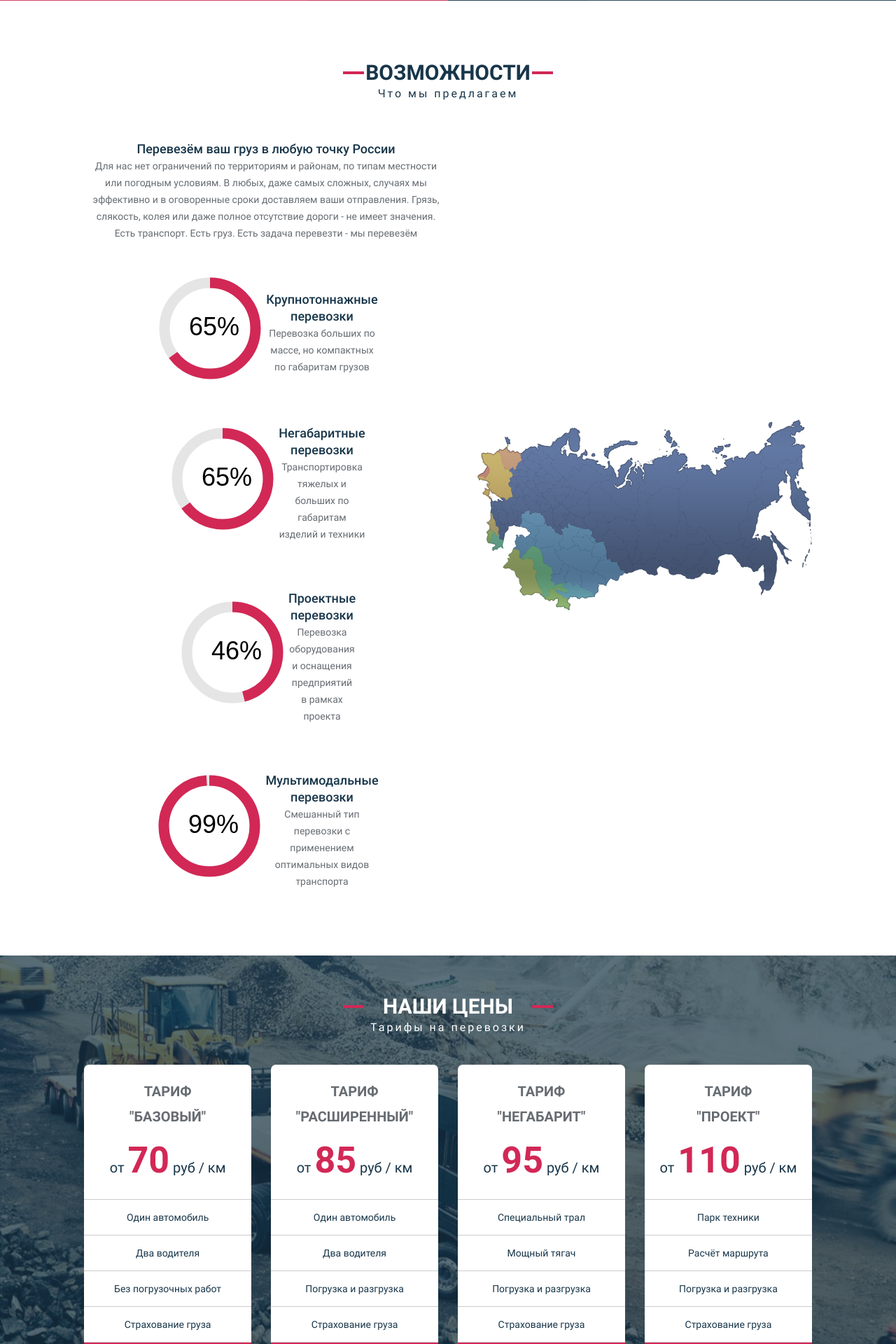
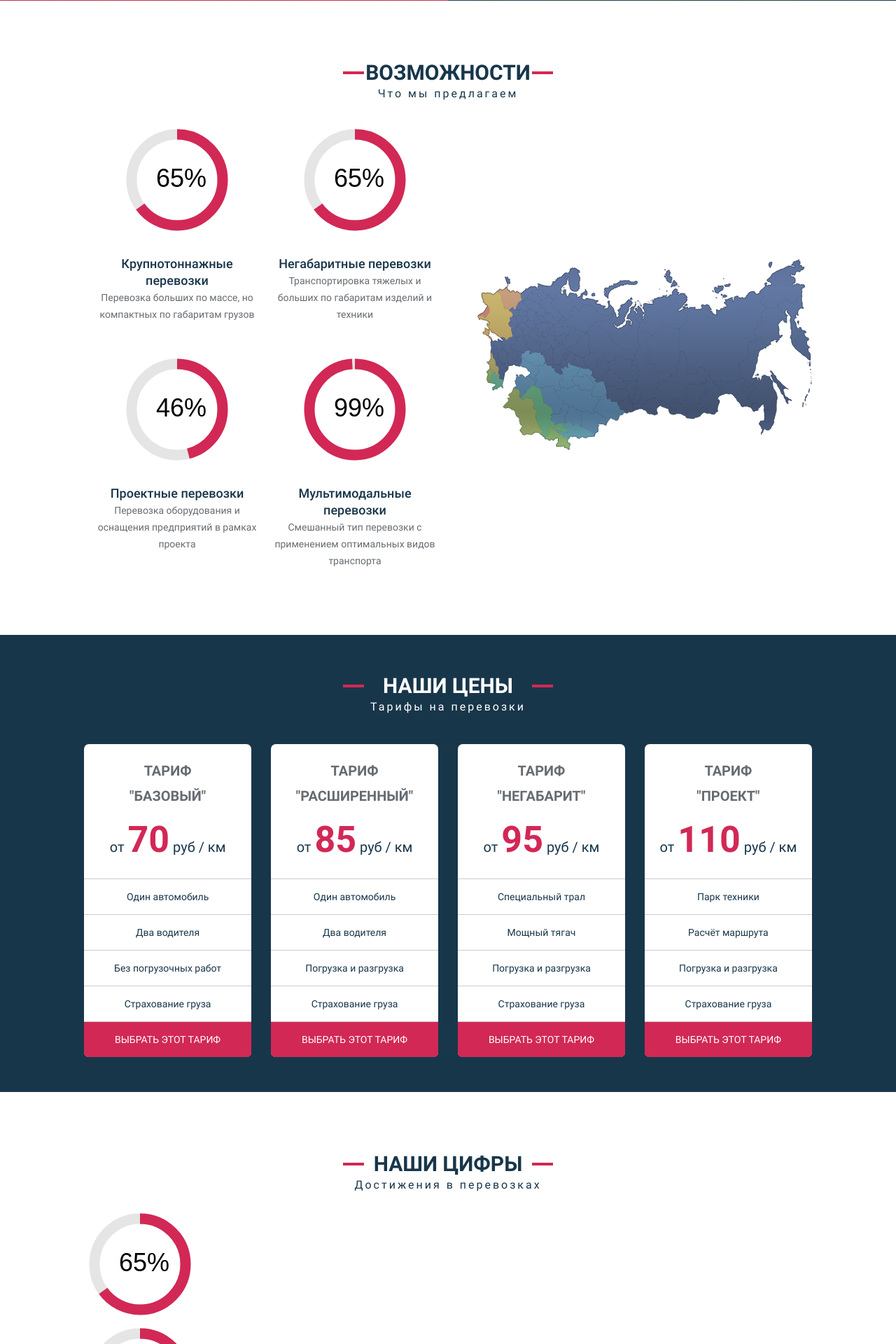
Before and after one commit to kritua/Transera, a PHP site: page / in a window 1280 px wide. Shown: the part 2600-4520 px from the top of the page at 70% size. Run offline with PHP 8.4, Linux system fonts and the light colour scheme; style sheets or scripts are compiled from the project's sources; grey boxes are pictures that could not be loaded.

Commit message:
Keep going

```diff
--- a/index.html
+++ b/index.html
@@ -411,21 +411,6 @@
 			</div>
 		</div>
 	</section>
-	<!-- <section class="features-slide">
-		<div class="features-slide__item">
-			<h3 class="features-slide__h3">Настоящие<br> <span>мастера</span><br> негабаритных<br> перевозок</h3>
-			<a href="#" class="standart-button standart-button--features">Оставить заявку</a>
-		</div>
-		<div class="features-slide__item features-slide__item--double-width">
-			<h3 class="features-slide__h3 features-slide__h3--custom">Уникальные<br> <span>Решения</span><br> для перевозок
-			</h3>
-			<h4 class="features-slide__h4">Индивидуальный подход к каждому клиенту</h4>
-			<p class="features-slide__text">Здесь какой-то текст, много текста на самом
-				деле, но откуда мне взять много текста. Здесь какой-то текст, много текста на самом деле, но откуда мне
-				взять много текста. Здесь какой-то текст, много текста на самом деле, но откуда мне взять много текста.
-				Здесь какой-то текст, много текста на самом деле, но откуда мне взять много текста.</p>
-		</div>
-	</section> -->
 	<section class="facts">
 		<div class="main-container">
 			<div class="section-headers">
@@ -434,13 +419,6 @@
 			</div>
 			<div class="facts__items-wrapper">
 				<div class="facts__text-block">
-					<div class="facts__item facts__item--full">
-						<h4 class="facts__item-header">Перевезём ваш груз в любую точку России</h4>
-						<p class="facts__item-text">Для нас нет ограничений по территориям и районам, по типам местности или
-							погодным условиям. В любых, даже самых сложных, случаях мы эффективно и в оговоренные сроки доставляем
-							ваши отправления. Грязь, слякость, колея или даже полное отсутствие дороги - не имеет значения. Есть
-							транспорт. Есть груз. Есть задача перевезти - мы перевезём</p>
-					</div>
 					<div class="facts__item">
 						<div class="circle">65%</div>
 						<div class="facts__text-wrapper">
@@ -525,6 +503,31 @@
 					<li class="price__list-item">Страхование груза</li>
 					<li class="price__list-item">Выбрать этот тариф</li>
 				</ul>
+			</div>
+		</div>
+	</section>
+	<section class="numbers">
+		<div class="main-container">
+			<div class="section-headers">
+				<h2 class="section-headers__h2">Наши цифры</h2>
+				<h4 class="section-headers__h4">Достижения в перевозках</h4>
+			</div>
+			<div class="numbers__item-wrapper">
+				<div class="numbers__item">
+					<div class="circle">65%</div>
+				</div>
+				<div class="numbers__item">
+					<div class="circle">65%</div>
+				</div>
+				<div class="numbers__item">
+					<div class="circle">65%</div>
+				</div>
+				<div class="numbers__item">
+					<div class="circle">65%</div>
+				</div>
+				<div class="numbers__item">
+					<div class="circle">65%</div>
+				</div>
 			</div>
 		</div>
 	</section>
--- a/sass/blocks/facts.scss
+++ b/sass/blocks/facts.scss
@@ -45,12 +45,6 @@
     flex-basis: 45%;
     margin: 10px;
   }
-  @include adaptive(desktop) {
-    &:not(:first-child) {
-      display: flex;
-      align-items: center;
-    }
-  }
   &::before {
     content: '';
     position: absolute;
--- a/sass/blocks/price.scss
+++ b/sass/blocks/price.scss
@@ -1,7 +1,7 @@
 @import '../vars';
 
 .price {
-  background: linear-gradient(transparentize($clr-darkblue, 0.3), transparentize($clr-darkblue, 0.3)), url('../img/bg-full-1.jpg')center no-repeat;
+  background: $clr-darkblue;
 }
 
 .price__items-wrapper {
--- a/sass/style.scss
+++ b/sass/style.scss
@@ -15,3 +15,4 @@
 @import 'blocks/address';
 @import 'blocks/footer';
 @import 'blocks/question';
+@import 'blocks/numbers';
```
Also changed, not shown: img/bg-slim.jpg (added).
